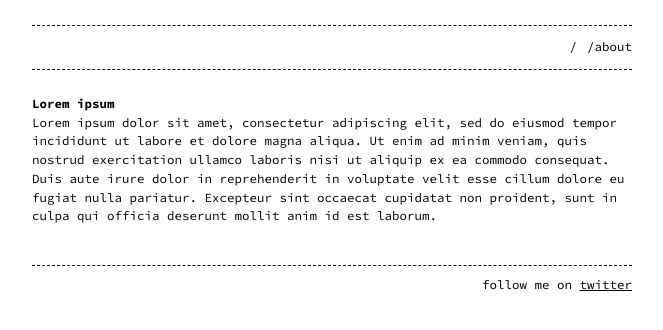
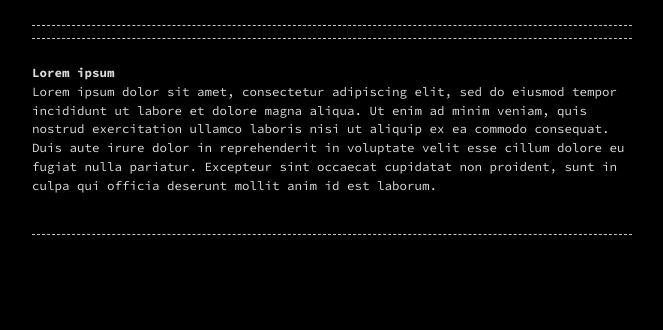
Before and after one commit to prototowb/prototowb.github.io, a Jekyll site: the page built from index.md, in a window 1280 px wide. Shown: the top 330 px of the page, without its empty margins (308-971 px from the left). Built offline with Jekyll 4.4.1, drawn with Linux system fonts in a browser that asks for light colours; part of the change alters nothing that is shown.

Commit message:
Update _config.yml

```diff
--- a/_config.yml
+++ b/_config.yml
@@ -1,22 +1,22 @@
-title: 'prototowb.github.io'
-description: "Personal Repo Site"
-baseurl: "/jekyll-theme-console"
-url: "https://prototowb.github.io"
+#title: 'prototowb.github.io'
+#description: "Personal Repo Site"
+#baseurl: "/jekyll-theme-console"
+#url: "https://prototowb.github.io"
 
 #google_analytics: UA-NNNNNNNN-N
 
-header_pages:
-  - index.md
-  - about.md
+#header_pages:
+#  - index.md
+#  - about.md
 
-footer: 'follow me on <a href="https://twitter.com/prototowb">twitter</a>'
+#footer: 'follow me on <a href="https://twitter.com/prototowb">twitter</a>'
 
-style: dark # dark (default) or light
-listen_for_clients_preferred_style: true # true or false (default)
+#style: dark # dark (default) or light
+#listen_for_clients_preferred_style: true # true or false (default)
 
-markdown: kramdown
+#markdown: kramdown
 
-plugins:
-  - jekyll-seo-tag
+#plugins:
+#  - jekyll-seo-tag
 
-remote_theme: b2a3e8/jekyll-theme-console
+#remote_theme: b2a3e8/jekyll-theme-console
```
